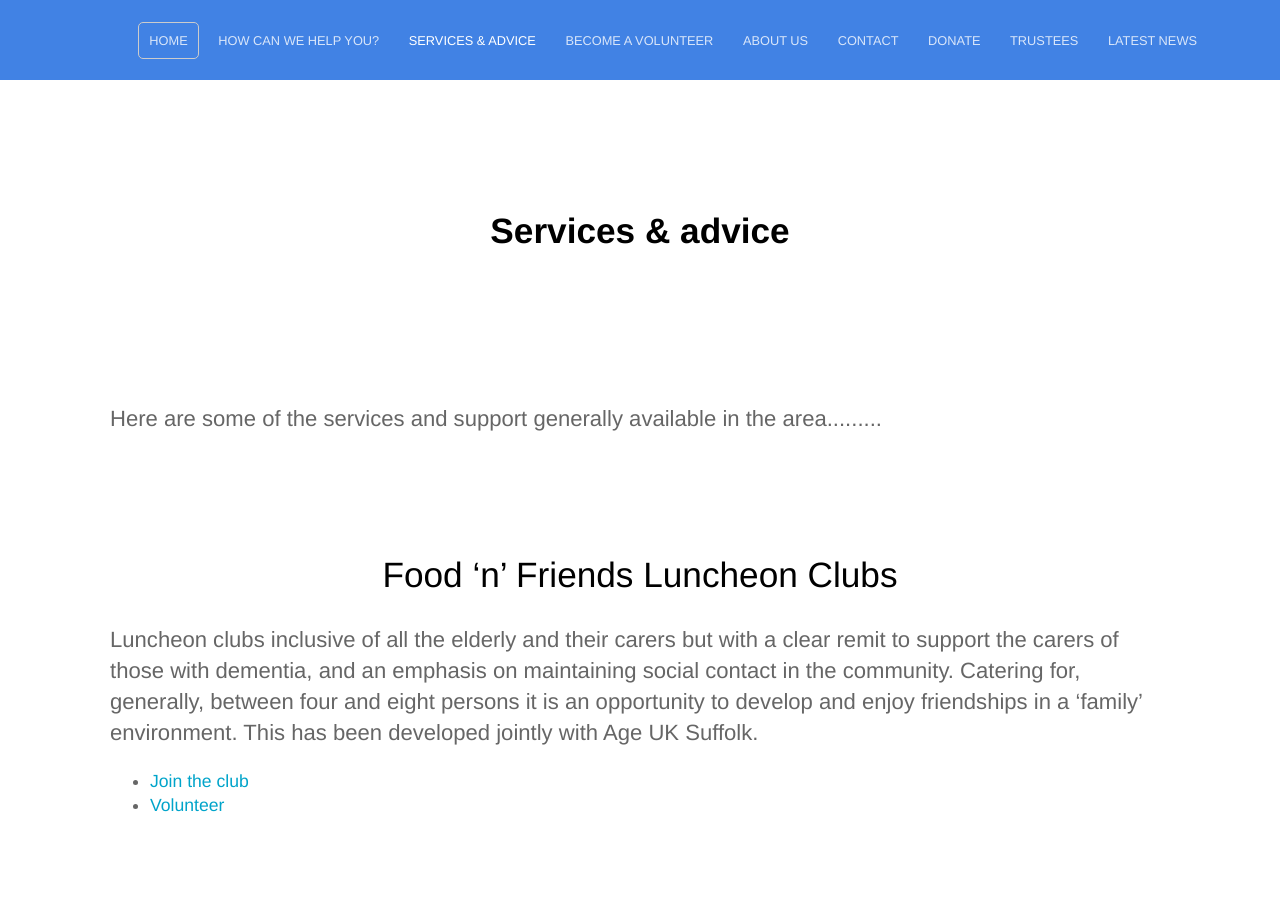
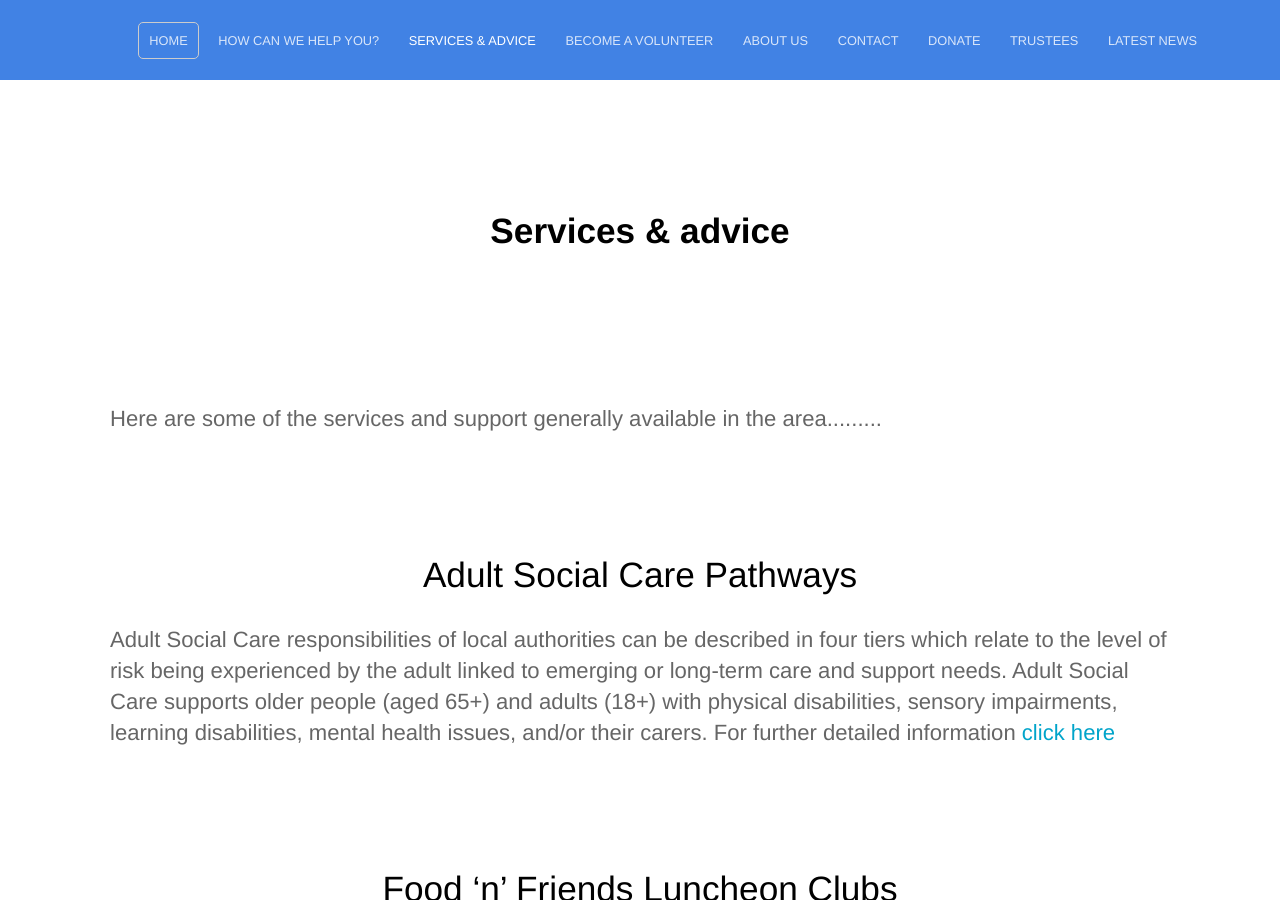
Before and after one commit to chriswilde1946/goodneighboursrp.org.uk, a Jekyll site: the page built from services.html, in a window 1280 px wide and 900 px high. Built offline with Jekyll 4.4.1, drawn with Linux system fonts in a browser that asks for light colours.

Commit message:
Update Info and Services

```diff
--- a/services.html
+++ b/services.html
@@ -13,12 +13,15 @@ title: <h2><strong>Services &amp; advice</strong></h2>
 	<section>
 		<div class="container flex">
 			<div class="text editable">
-				<h2>Food ‘n’ Friends Luncheon Clubs</h2>
-				<p>Luncheon clubs inclusive of all the elderly and their carers but with a clear remit to support the carers of those with dementia, and an emphasis on maintaining social contact in the community. Catering for, generally, between four and eight persons it is an opportunity to develop and enjoy friendships in a  ‘family’ environment. This has been developed jointly with Age UK Suffolk.</p>
-				<ul>
-					<li><a href="">Join the club</a></li>
-					<li><a href="">Volunteer</a></li>
-				</ul>
+				<h2>Adult Social Care  Pathways</h2>
+				<p>Adult Social Care responsibilities of local authorities can be described in four
+tiers which relate to the level of risk being experienced by the adult linked to
+emerging or long-term care and support needs. Adult Social Care supports older
+people (aged 65+) and adults (18+) with physical disabilities, sensory
+impairments, learning disabilities, mental health issues, and/or their carers. For further detailed information<a href="/ASCPathways.pdf"> click here</a></p>
+
+
+
 			</div>
 		</div>
 	</section>
```
Also changed, not shown: 3 other files.
